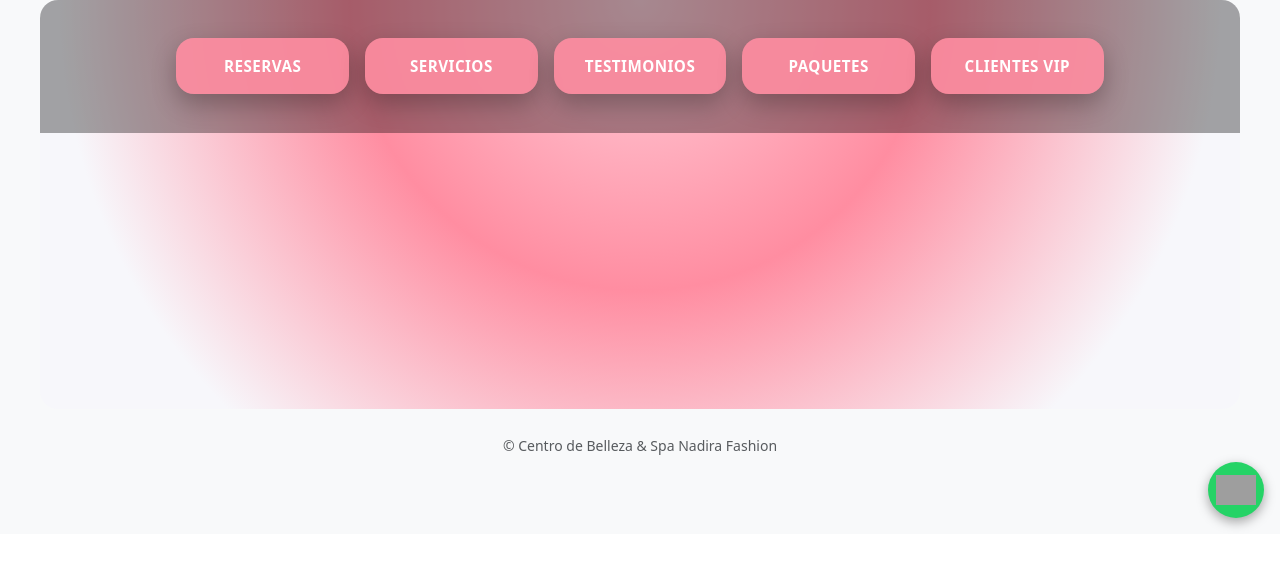
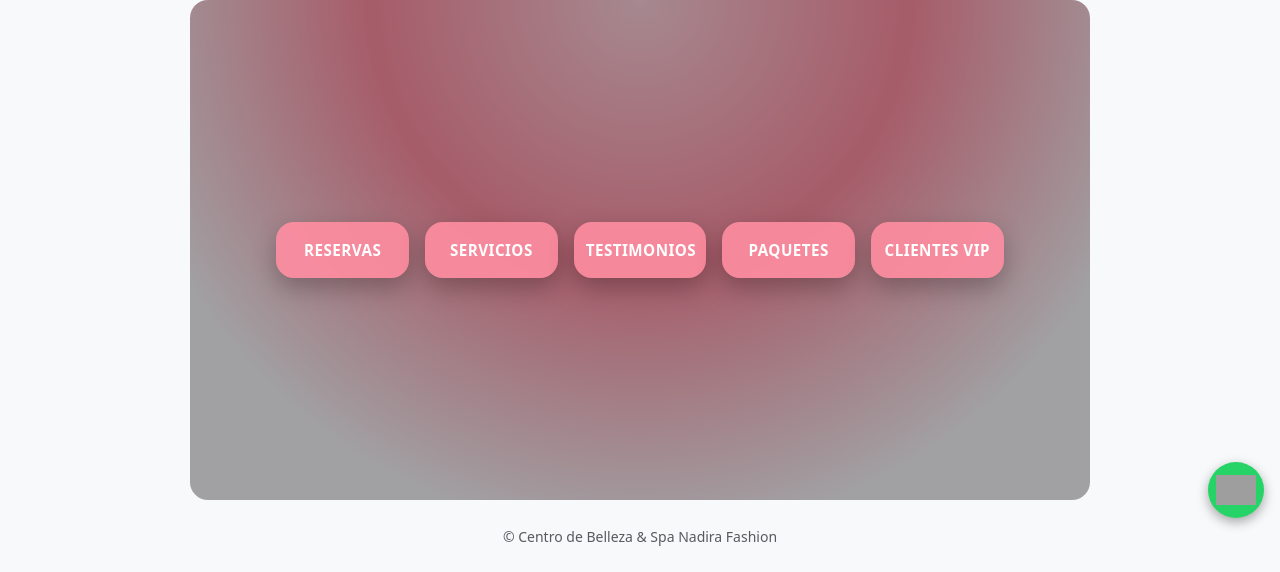
Before and after one commit to JoelkyVargas/salon-nadira, a Django app: page / in a window 1280 px wide. Shown: the part 266-838 px from the top of the page. Before the commit the page ends 796 px from the top, so only its background shows below. Run offline with Django 4.2, Linux system fonts and the light colour scheme; data that the repository does not hold is empty; grey boxes are pictures that could not be loaded.

Commit message:
Background photo.py

```diff
--- a/citas/templates/citas/home.html
+++ b/citas/templates/citas/home.html
@@ -26,7 +26,7 @@
          - máximo 520px
          Esto evita que en pantallas anchas se quede bajita/achatada.
       */
-      min-height: clamp(280px, 32vw, 520px);
+      min-height: clamp(380px, 52vw, 500px);
 
       background-size: cover;
       background-position: center;
@@ -36,7 +36,7 @@
          En desktop muy ancho, evita que se vea como “pancake”.
          Si no quieres limitar el ancho, elimina estas 3 líneas.
       */
-      max-width: 1200px;
+      max-width: 900px;
       margin: 0 auto;
       border-radius: 18px;
       overflow: hidden;
@@ -47,6 +47,8 @@
     }
 
     .hero-menu-overlay {
+      position: absolute;
+      inset: 0;
       background: rgba(0,0,0,0.35);
       width: 100%;
       height: 100%;
@@ -60,6 +62,7 @@
       */
       display: flex;
       align-items: center;
+      justify-content: center;
     }
 
     /* Asegura que el contenedor interno tome todo el ancho en el flex */
```
